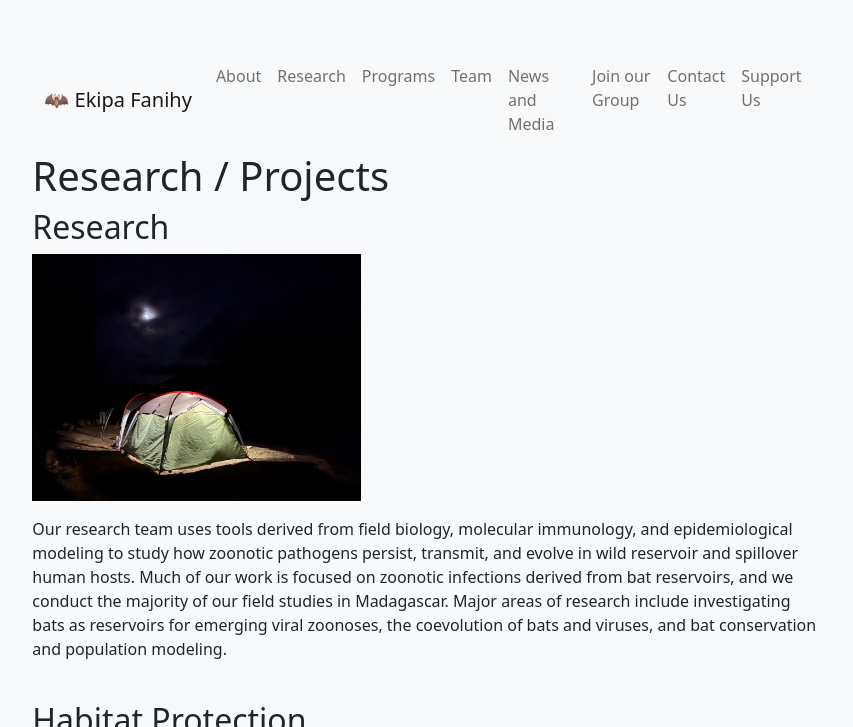
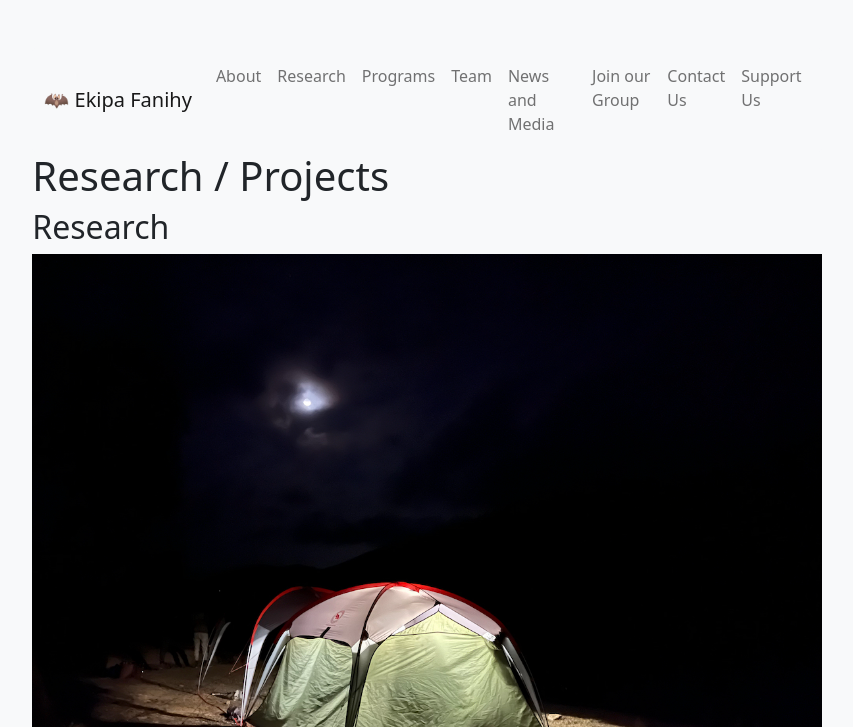
Before and after one commit to brooklabteam/www-ekipafanihy, a Jekyll site: the page built from research.md, in a window 1280 px wide. Shown: the top 727 px of the page, without its empty margins (213-1066 px from the left). Built offline with Jekyll 4.4.1, drawn with Linux system fonts in a browser that asks for light colours; grey boxes are pictures that could not be loaded.

```diff
--- a/research.md
+++ b/research.md
@@ -6,7 +6,7 @@ permalink: /research
 
 <h2>Research</h2>
 
-<img src="/assets/research/lab_tent.jpeg" alt="tent" class="float-right col-md-5" />
+<img src="/assets/research/lab_tent.jpeg" alt="tent" class="float-md-end" />
 
 Our research team uses tools derived from field biology, molecular immunology, and epidemiological modeling to study how zoonotic pathogens persist, transmit, and evolve in wild reservoir and spillover human hosts. Much of our work is focused on zoonotic infections derived from bat reservoirs, and we conduct the majority of our field studies in Madagascar. Major areas of research include investigating bats as reservoirs for emerging viral zoonoses, the coevolution of bats and viruses, and bat conservation and population modeling.
 
```
